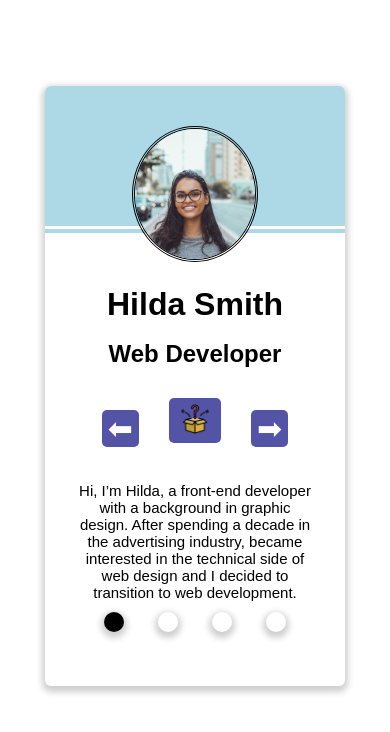
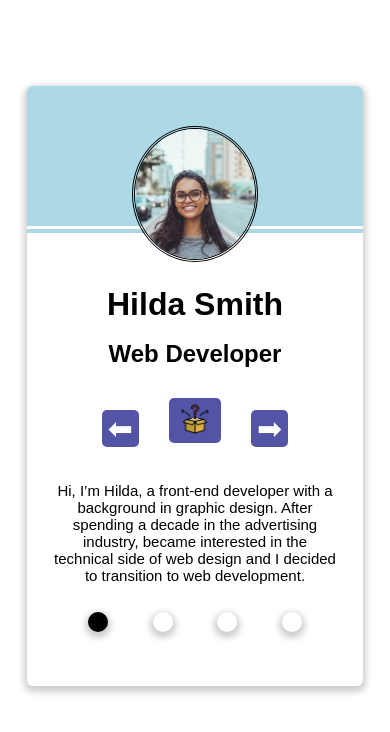
Before and after one commit to cdanderson76/cdaReviews, a React (Vite) app: page / in a window 390 px wide. Shown: the top 732 px of the page. Built offline with nearby package versions, Linux system fonts and the light colour scheme.

Commit message:
making changes to the width of the container and the text to make it fit on mobile

```diff
--- a/src/index.css
+++ b/src/index.css
@@ -15,7 +15,7 @@
   display: flex;
   flex-direction: column;
   align-items: center;
-  max-width: 80%;
+  max-width: 90%;
   height: 600px;
   border-radius: 6px;
   margin-top: -45px;
@@ -47,7 +47,7 @@
 }
 
 .text-container {
-  width: 80%;
+  width: 85%;
   text-align: center;
   margin-top: -20px;
 }
@@ -75,7 +75,6 @@
 .left-arrow {
   font-size: 30px;
   margin-right: 30px;
-  margin-top: 10px;
 }
 
 .right-arrow {
```
